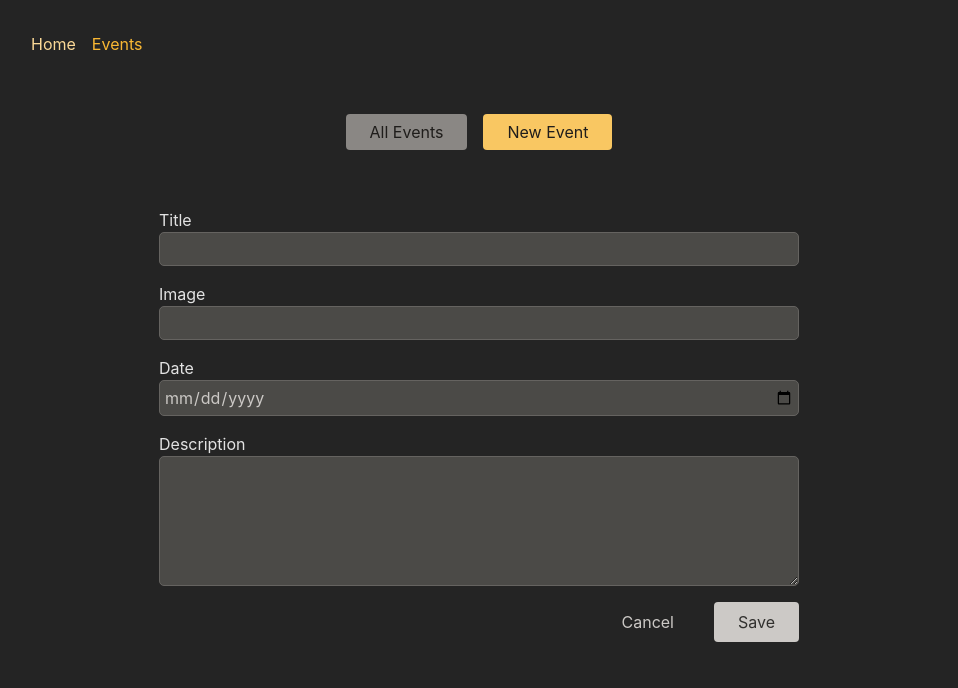
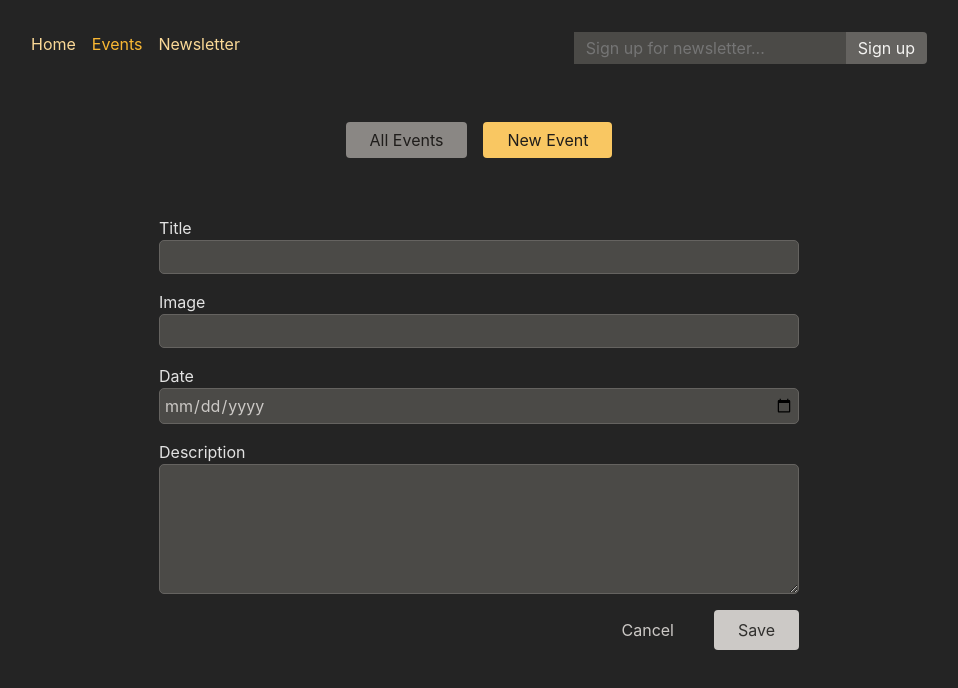
Before and after one commit to willl-8523/starting-react-router, a React (Create React App) app in the folder exercise/frontend/: page /events/new in a window 1280 px wide. Shown: the top 688 px of the page, without its empty margins (161-1119 px from the left). Built offline with nearby package versions, Linux system fonts and the light colour scheme.

Commit message:
Create Newsletter component and Behind-the-Scenes Work with useFetcher()

```diff
--- a/exercise/frontend/src/App.js
+++ b/exercise/frontend/src/App.js
@@ -1,16 +1,18 @@
-import { createBrowserRouter, RouterProvider } from 'react-router-dom';
-import { action as manipulateEventAction } from './components/EventForm';
+import { RouterProvider, createBrowserRouter } from 'react-router-dom';
+
 import EditEventPage from './pages/EditEvent';
 import ErrorPage from './pages/Error';
 import EventDetailPage, {
+  loader as eventDetailLoader,
   action as deleteEventAction,
-  loader as eventDetailLoader,
 } from './pages/EventDetail';
 import EventsPage, { loader as eventsLoader } from './pages/Events';
 import EventsRootLayout from './pages/EventsRoot';
-import Homepage from './pages/Home';
+import HomePage from './pages/Home';
 import NewEventPage from './pages/NewEventPage';
 import RootLayout from './pages/Root';
+import { action as manipulateEventAction } from './components/EventForm';
+import NewsletterPage, { action as newsletterAction } from './pages/Newsletter';
 
 const router = createBrowserRouter([
   {
@@ -18,18 +20,11 @@
     element: <RootLayout />,
     errorElement: <ErrorPage />,
     children: [
-      { index: true, element: <Homepage /> },
+      { index: true, element: <HomePage /> },
       {
         path: 'events',
         element: <EventsRootLayout />,
         children: [
-          /**
-           *  loader: () => {} => fetch data before render component
-           *  (react-router v6 >= )
-           *
-           *  Can access to data in all children component for this
-           *  component
-           * */
           {
             index: true,
             element: <EventsPage />,
@@ -59,6 +54,11 @@
           },
         ],
       },
+      {
+        path: 'newsletter',
+        element: <NewsletterPage />,
+        action: newsletterAction,
+      },
     ],
   },
 ]);
--- a/exercise/frontend/src/components/MainNavigation.js
+++ b/exercise/frontend/src/components/MainNavigation.js
@@ -1,5 +1,7 @@
 import { NavLink } from 'react-router-dom';
+
 import classes from './MainNavigation.module.css';
+import NewsletterSignup from './NewsletterSignup';
 
 function MainNavigation() {
   return (
@@ -19,7 +21,7 @@
           </li>
           <li>
             <NavLink
-              to="events"
+              to="/events"
               className={({ isActive }) =>
                 isActive ? classes.active : undefined
               }
@@ -27,8 +29,19 @@
               Events
             </NavLink>
           </li>
+          <li>
+            <NavLink
+              to="/newsletter"
+              className={({ isActive }) =>
+                isActive ? classes.active : undefined
+              }
+            >
+              Newsletter
+            </NavLink>
+          </li>
         </ul>
       </nav>
+      <NewsletterSignup />
     </header>
   );
 }
--- /dev/null
+++ b/exercise/frontend/src/components/NewsletterSignup.js
@@ -0,0 +1,32 @@
+import { useFetcher } from 'react-router-dom';
+import classes from './NewsletterSignup.module.css';
+import { useEffect } from 'react';
+
+function NewsletterSignup() {
+  // Don't navigate to action for form element
+  const fetcher = useFetcher();
+  const { data, state } = fetcher;
+
+  useEffect(() => {
+    if (state === 'idle' && data && data.message) {
+      window.alert(data.message);
+    }
+  }, [data, state]);
+
+  return (
+    <fetcher.Form
+      method="post"
+      action="/newsletter"
+      className={classes.newsletter}
+    >
+      <input
+        type="email"
+        placeholder="Sign up for newsletter..."
+        aria-label="Sign up for newsletter"
+      />
+      <button>Sign up</button>
+    </fetcher.Form>
+  );
+}
+
+export default NewsletterSignup;
--- /dev/null
+++ b/exercise/frontend/src/components/NewsletterSignup.module.css
@@ -0,0 +1,27 @@
+.newsletter input,
+.newsletter button {
+    font: inherit;
+    padding: 0.25rem 0.75rem;
+    border-radius: 0;
+    border: none;
+    background-color: var(--color-gray-700);
+    color: var(--color-gray-300);
+}
+
+.newsletter input:focus,
+.newsletter button:focus {
+    outline: 0;
+}
+
+.newsletter button {
+    border-top-right-radius: 4px;
+    border-bottom-right-radius: 4px;
+    cursor: pointer;
+    color: var(--color-gray-100);
+    background-color: var(--color-gray-600);
+}
+
+.newsletter button:hover {
+    background-color: var(--color-primary-300);
+    color: var(--color-gray-800);
+}
--- /dev/null
+++ b/exercise/frontend/src/pages/Newsletter.js
@@ -0,0 +1,21 @@
+import NewsletterSignup from '../components/NewsletterSignup';
+import PageContent from '../components/pageContent';
+
+function NewsletterPage() {
+  return (
+    <PageContent title="Join our awesome newsletter!">
+      <NewsletterSignup />
+    </PageContent>
+  );
+}
+
+export default NewsletterPage;
+
+export async function action({ request }) {
+  const data = await request.formData();
+  const email = data.get('email');
+
+  // send to backend newsletter server ...
+  console.log(email);
+  return { message: 'Signup successful!' };
+}
```
